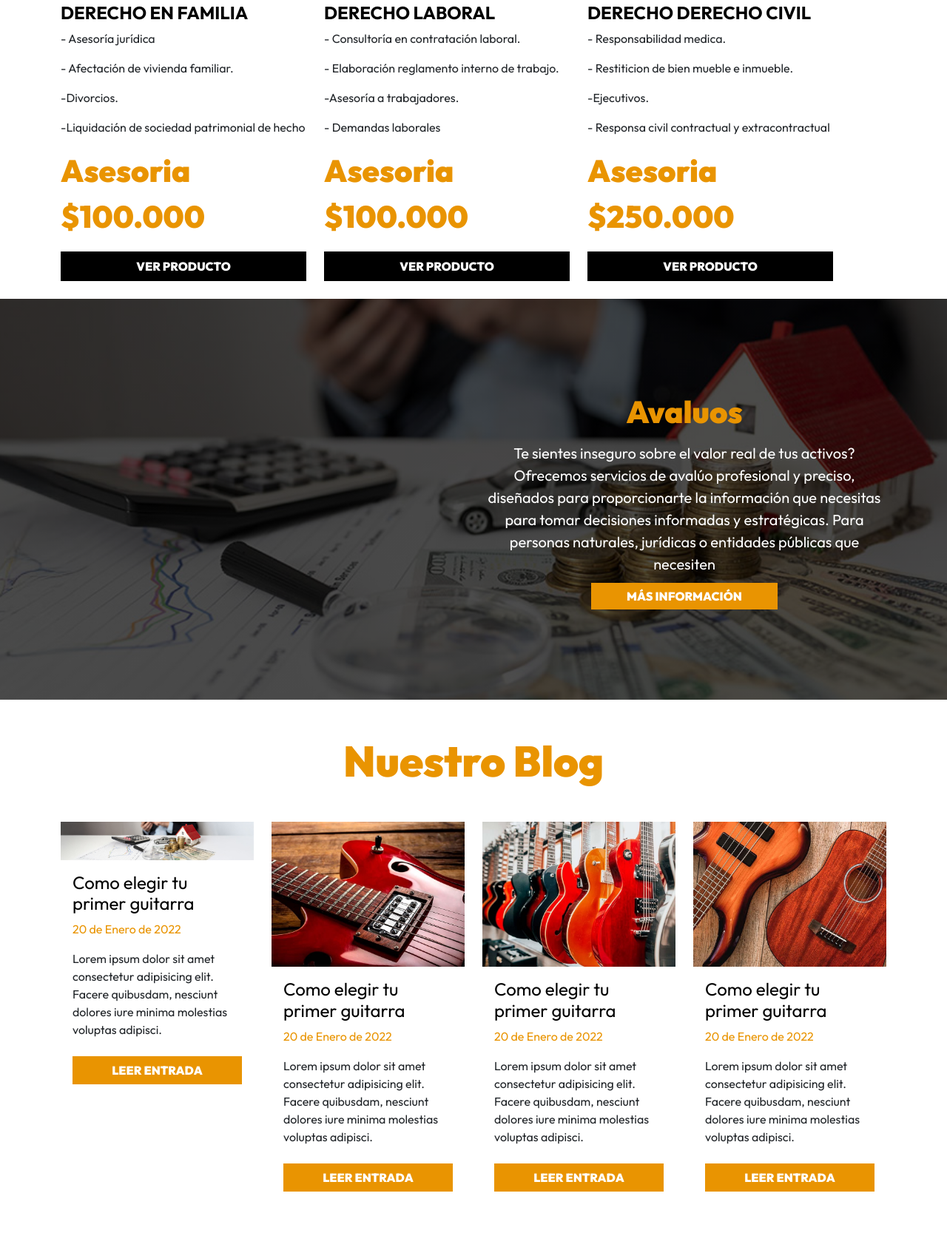
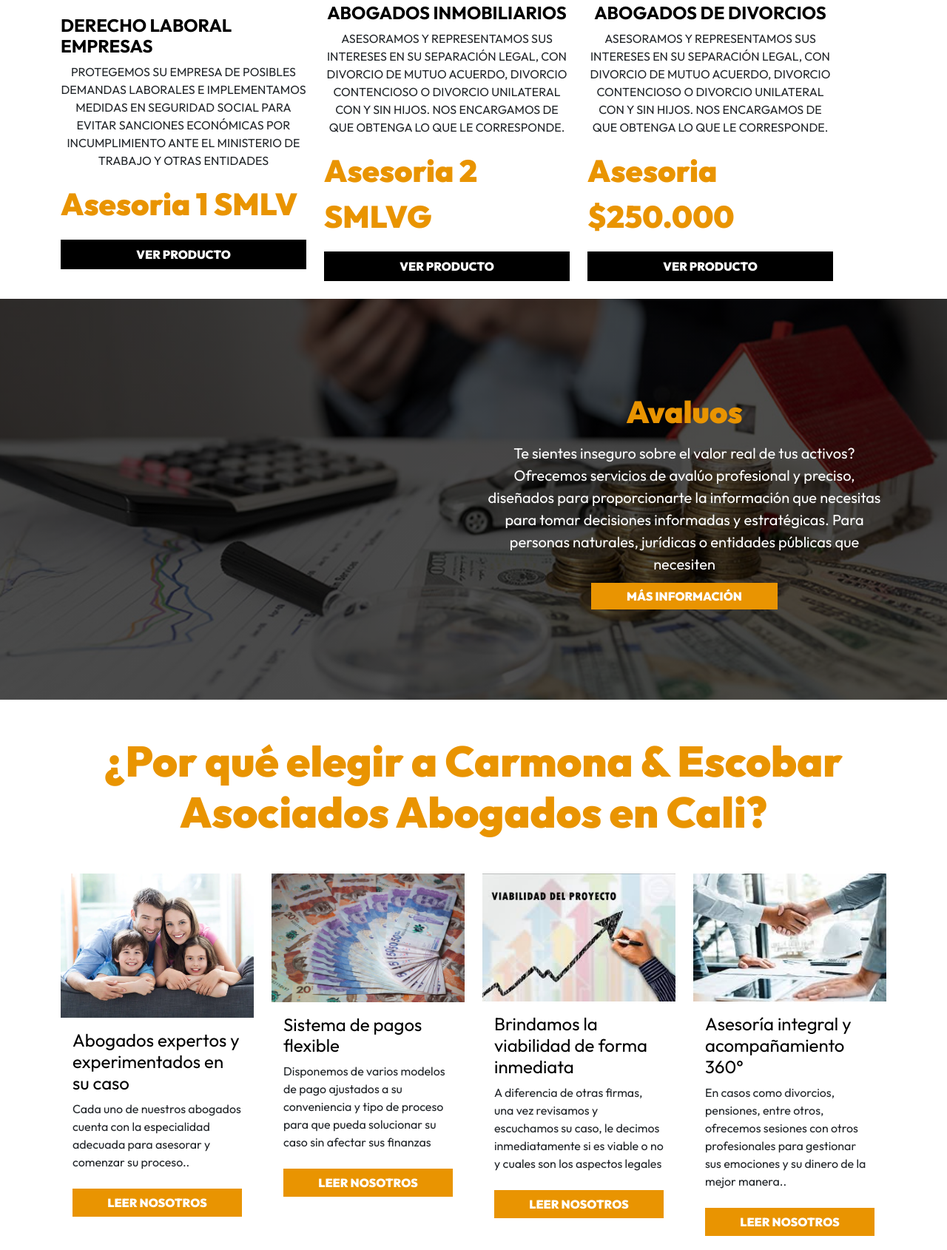
Before and after one commit to cac9301/parcialsociedades, a website: page index.html in a window 1280 px wide. Shown: the part 1336-3026 px from the top of the page at 74% size. Drawn offline with Linux system fonts and the light colour scheme.

Commit message:
segundo cambio

```diff
--- a/index.html
+++ b/index.html
@@ -82,7 +82,7 @@
                     </p>
                     <p> - Demandas laborales
                     </p>
-                    <p class="fw-black text-primary fs-3">Asesoria $100.000</p>
+                    <p class="fw-black text-primary fs-3">Asesoria $300.000</p>
                     <a class="bg-black d-block text-center p-2 text-uppercase fw-black" href="producto.html">Ver
                         Producto</a>
                 </div>
@@ -110,18 +110,12 @@
         <div class="row mt-5">
             <div class="col-md-6 col-lg-4 my-4 row align-items-center">
                 <div class="col-12">
-                    <h3 class="text-black fs-4 fw-bold text-uppercase">Derecho En Familia</h3>
-                    <p>
-                        - Asesoría jurídica
-                    </p>
-                    <p> - Afectación de vivienda familiar.
-                    </p>
-                    <p> -Divorcios.
-                    </p>
-                    <p> -Liquidación de sociedad patrimonial de hecho
+                    <h3 class="text-black fs-4 fw-bold text-uppercase">Derecho Laboral Empresas </h3>
+                    <p class="text-center text-uppercase   ">
+                        Protegemos su empresa de posibles demandas laborales e implementamos medidas en seguridad social para evitar sanciones económicas por incumplimiento ante el Ministerio de Trabajo y otras entidades
                     </p>
 
-                    <p class="fw-black text-primary fs-3">Asesoria $100.000</p>
+                    <p class="fw-black text-primary fs-3">Asesoria 1 SMLV</p>
                     <a class="bg-black d-block text-center p-2 text-uppercase fw-black" href="producto.html">Ver
                         Producto</a>
                 </div>
@@ -130,17 +124,11 @@
             <div class="col-md-6 col-lg-4 my-4 row align-items-center">
 
                 <div class="col-12">
-                    <h3 class="text-black fs-4 fw-bold text-uppercase">DERECHO LABORAL</h3>
-                    <p>
-                        - Consultoría en contratación laboral.
+                    <h3 class="text-black fs-4 fw-bold text-uppercase text-center">Abogados inmobiliarios</h3>
+                    <p class="text-center text-uppercase   ">
+                        Asesoramos y representamos sus intereses en su separación legal, con divorcio de mutuo acuerdo, divorcio contencioso o divorcio unilateral con y sin hijos. Nos encargamos de que obtenga lo que le corresponde.
                     </p>
-                    <p> - Elaboración reglamento interno de trabajo.
-                    </p>
-                    <p> -Asesoría a trabajadores.
-                    </p>
-                    <p> - Demandas laborales
-                    </p>
-                    <p class="fw-black text-primary fs-3">Asesoria $100.000</p>
+                                   <p class="fw-black text-primary fs-3">Asesoria 2 SMLVG</p>
                     <a class="bg-black d-block text-center p-2 text-uppercase fw-black" href="producto.html">Ver
                         Producto</a>
                 </div>
@@ -149,16 +137,11 @@
             <div class="col-md-6 col-lg-4 my-4 row align-items-center">
 
                 <div class="col-12">
-                    <h3 class="text-black fs-4 fw-bold text-uppercase">DERECHO DERECHO CIVIL</h3>
-                    <p>
-                        - Responsabilidad medica.
+                    <h3 class="text-black fs-4 fw-bold text-uppercase text-center">Abogados de Divorcios</h3>
+                    <p class="text-center text-uppercase   ">
+                        Asesoramos y representamos sus intereses en su separación legal, con divorcio de mutuo acuerdo, divorcio contencioso o divorcio unilateral con y sin hijos. Nos encargamos de que obtenga lo que le corresponde.
                     </p>
-                    <p> - Restiticion de bien mueble e inmueble.
-                    </p>
-                    <p> -Ejecutivos.
-                    </p>
-                    <p> - Responsa civil contractual y extracontractual
-                    </p>
+
                     <p class="fw-black text-primary fs-3">Asesoria $250.000</p>
                     <a class="bg-black d-block text-center p-2 text-uppercase fw-black" href="producto.html">Ver
                         Producto</a>
@@ -186,65 +169,61 @@
     </section>
 
     <section class="container-xl mt-5">
-        <h2 class="text-center">Nuestro Blog</h2>
+        <h2 class="text-center">¿Por qué elegir a Carmona & Escobar Asociados Abogados en Cali?</h2>
 
         <div class="row mt-5">
             <div class="col-md-6 col-lg-3 mb-4">
                 <div class="card">
-                    <img class="card-img-top" src="build/img/AVALUOS.jpg" alt="imagen blog">
+                    <img class="card-img-top" src="build/img/Construye-un-matrimonio-feliz.webp" alt="imagen blog">
 
                     <div class="card-body">
-                        <h3 class="text-black fw-normal fs-4">Como elegir tu primer guitarra</h3>
-                        <p class="text-primary">20 de Enero de 2022</p>
-                        <p>Lorem ipsum dolor sit amet consectetur adipisicing elit. Facere quibusdam, nesciunt dolores
-                            iure minima molestias voluptas adipisci.</p>
-                        <a class="btn btn-primary d-block text-white text-uppercase fs-6 mt-4" href="entrada.html">Leer
-                            Entrada</a>
+                        <h3 class="text-black fw-normal fs-4 text-primary">Abogados expertos y experimentados en su caso</h3>
+
+                        <p>Cada uno de nuestros abogados cuenta con la especialidad adecuada para asesorar y comenzar su proceso..</p>
+                        <a class="btn btn-primary d-block text-white text-uppercase fs-6 mt-4" href="nosotros.html">Leer
+                            nosotros</a>
                     </div>
                 </div>
             </div><!--.col-md-6-->
 
             <div class="col-md-6 col-lg-3 mb-4">
                 <div class="card">
-                    <img class="card-img-top" src="build/img/blog_2.jpg" alt="imagen blog">
+                    <img class="card-img-top" src="build/img/dinero.jpg" alt="imagen blog">
 
                     <div class="card-body">
-                        <h3 class="text-black fw-normal fs-4">Como elegir tu primer guitarra</h3>
-                        <p class="text-primary">20 de Enero de 2022</p>
-                        <p>Lorem ipsum dolor sit amet consectetur adipisicing elit. Facere quibusdam, nesciunt dolores
-                            iure minima molestias voluptas adipisci.</p>
-                        <a class="btn btn-primary d-block text-white text-uppercase fs-6 mt-4" href="entrada.html">Leer
-                            Entrada</a>
+                        <h3 class="text-black fw-normal fs-4 text-primary">Sistema de pagos flexible</h3>
+
+                        <p>Disponemos de varios modelos de pago ajustados a su conveniencia y tipo de proceso para que pueda solucionar su caso sin afectar sus finanzas</p>
+                        <a class="btn btn-primary d-block text-white text-uppercase fs-6 mt-4" href="nosotros.html">Leer
+                            nosotros</a>
                     </div>
                 </div>
             </div><!--.col-md-6-->
 
             <div class="col-md-6 col-lg-3 mb-4">
                 <div class="card">
-                    <img class="card-img-top" src="build/img/blog_3.jpg" alt="imagen blog">
+                    <img class="card-img-top" src="build/img/images.jpg" alt="imagen blog">
 
                     <div class="card-body">
-                        <h3 class="text-black fw-normal fs-4">Como elegir tu primer guitarra</h3>
-                        <p class="text-primary">20 de Enero de 2022</p>
-                        <p>Lorem ipsum dolor sit amet consectetur adipisicing elit. Facere quibusdam, nesciunt dolores
-                            iure minima molestias voluptas adipisci.</p>
+                        <h3 class="text-black fw-normal fs-4 text-primary">Brindamos la viabilidad de forma inmediata</h3>
+
+                        <p>A diferencia de otras firmas, una vez revisamos y escuchamos su caso, le decimos inmediatamente si es viable o no y cuales son los aspectos legales</p>
                         <a class="btn btn-primary d-block text-white text-uppercase fs-6 mt-4" href="entrada.html">Leer
-                            Entrada</a>
+                            nosotros</a>
                     </div>
                 </div>
             </div><!--.col-md-6-->
 
             <div class="col-md-6 col-lg-3 mb-4">
                 <div class="card">
-                    <img class="card-img-top" src="build/img/blog_4.jpg" alt="imagen blog">
+                    <img class="card-img-top" src="build/img/images (1).jpg" alt="imagen blog">
 
                     <div class="card-body">
-                        <h3 class="text-black fw-normal fs-4">Como elegir tu primer guitarra</h3>
-                        <p class="text-primary">20 de Enero de 2022</p>
-                        <p>Lorem ipsum dolor sit amet consectetur adipisicing elit. Facere quibusdam, nesciunt dolores
-                            iure minima molestias voluptas adipisci.</p>
-                        <a class="btn btn-primary d-block text-white text-uppercase fs-6 mt-4" href="entrada.html">Leer
-                            Entrada</a>
+                        <h3 class="text-black fw-normal fs-4 text-primary">Asesoría integral y acompañamiento 360°</h3>
+
+                        <p>En casos como divorcios, pensiones, entre otros, ofrecemos sesiones con otros profesionales para gestionar sus emociones y su dinero de la mejor manera..</p>
+                        <a class="btn btn-primary d-block text-white text-uppercase fs-6 mt-4" href="nosotros.html">Leer
+                            nosotros</a>
                     </div>
                 </div>
             </div><!--.col-md-6-->
```
Also changed, not shown: nosotros.html (+1 -1 lines), build/css/app.css, build/img/Construye-un-matrimonio-feliz.webp (added), build/img/Nosotros.PNG (added), build/img/dinero.jpg (added), build/img/familia.PNG, build/img/imagen.png (added), build/img/images (1).jpg (added), build/img/images.jpg (added), build/img/nosotros.jpg.
